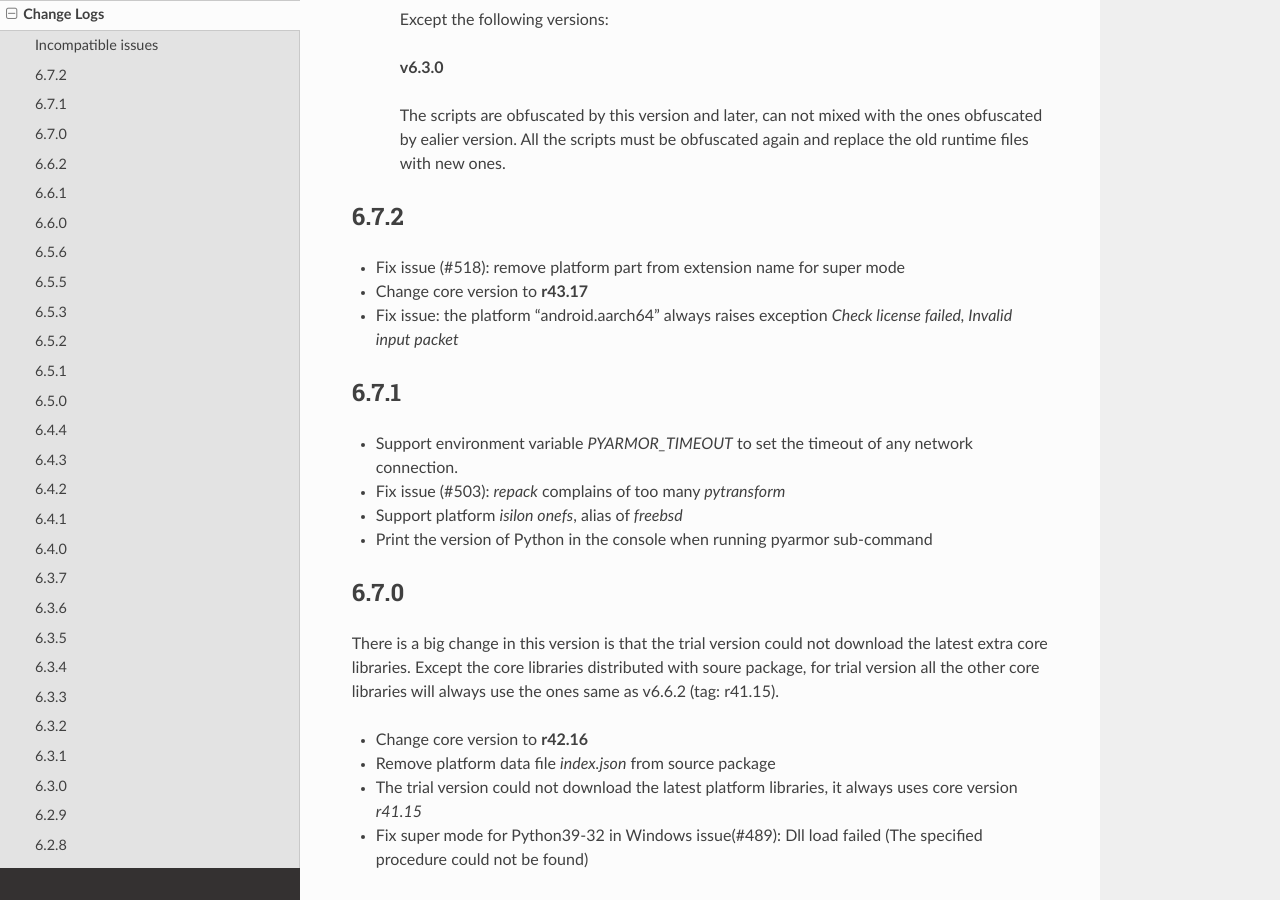
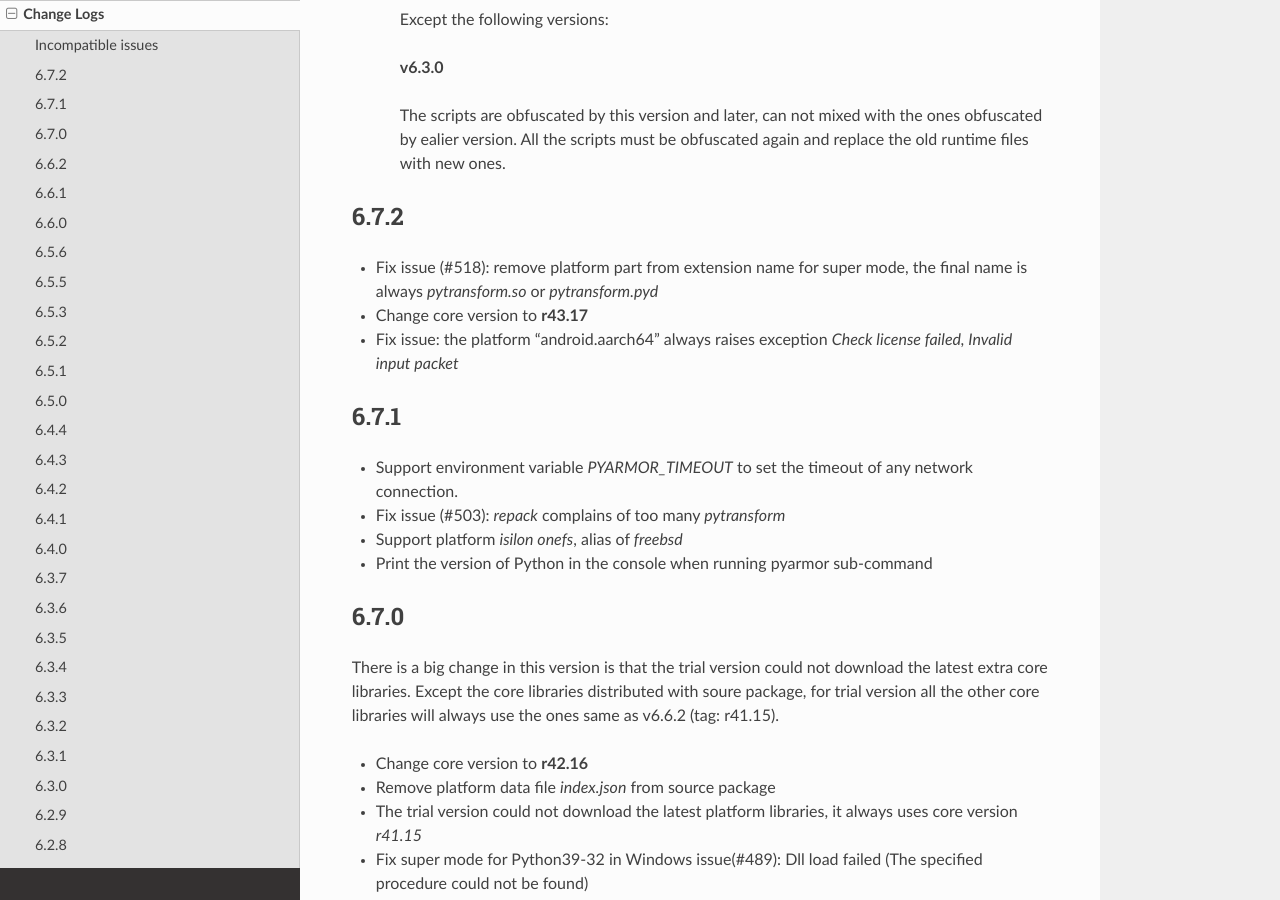
Before and after one commit to dashingsoft/pyarmor, a Sphinx documentation site: the page built from docs/change-logs.rst, in a window 1280 px wide and 900 px high, scrolled down 582 px. Built offline with Sphinx 7.4.7 and the Read the Docs theme 2.0.0, drawn with Linux system fonts in a browser that asks for light colours.

Commit message:
Refine change log

```diff
--- a/docs/change-logs.rst
+++ b/docs/change-logs.rst
@@ -43,7 +43,8 @@
 
 6.7.2
 -----
-* Fix issue (#518): remove platform part from extension name for super mode
+* Fix issue (#518): remove platform part from extension name for super
+  mode, the final name is always `pytransform.so` or `pytransform.pyd`
 * Change core version to **r43.17**
 * Fix issue: the platform "android.aarch64" always raises exception `Check
   license failed, Invalid input packet`
```
